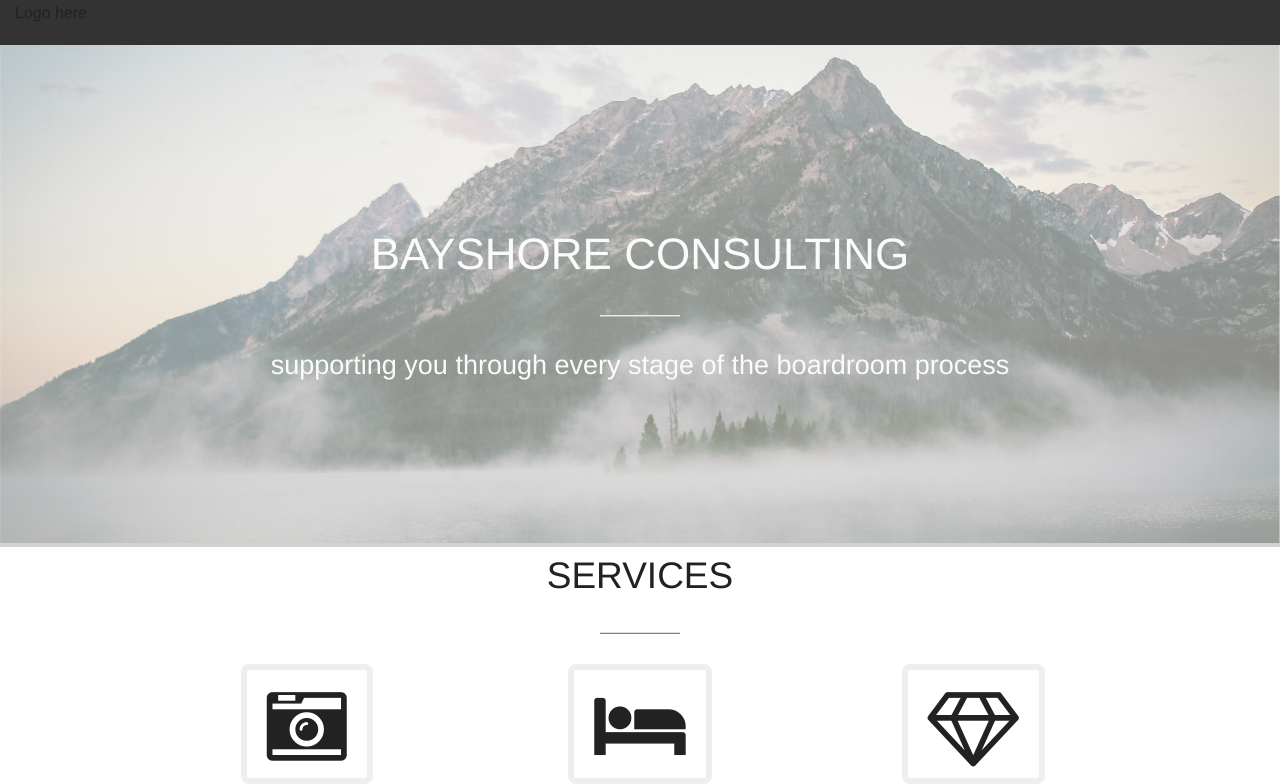
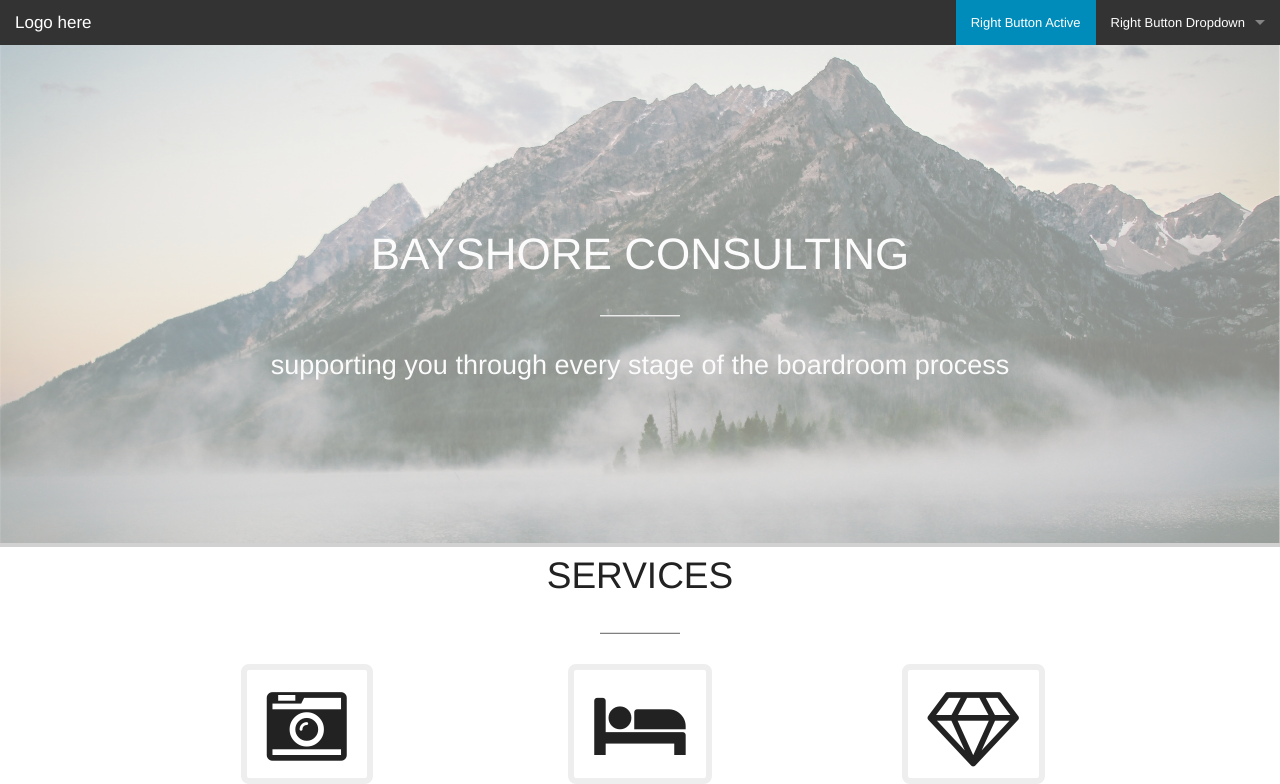
Before and after one commit to jcdSF/BCI, a plain HTML site: page index.html in a window 1280 px wide. Shown: the top 784 px of the page. Drawn offline with Linux system fonts and the light colour scheme.

Commit message:
Started top nav
Added basic structure for top nav.

```diff
--- a/index.html
+++ b/index.html
@@ -11,12 +11,30 @@
   </head>
   <body>
 
-    <nav class="top-bar">
-      <div class="row">
-        <div class="large-12 columns">
-          <p>Logo here</p>
-        </div>
-      </div>
+    <nav class="top-bar" data-topbar role="navigation">
+      <ul class="title-area">
+        <li class="name">
+          <h1><a href="#">Logo here</a></h1>
+        </li>
+        <!-- Remove the class "menu-icon" to get rid of menu icon. Take out "Menu" to just have icon alone -->
+        <li class="toggle-topbar menu-icon">
+          <a href="#"><span>Menu</span></a>
+        </li>
+      </ul>
+
+      <section class="top-bar-section">
+        <!-- Right Nav Section -->
+        <ul class="right">
+          <li class="active"><a href="#">Right Button Active</a></li>
+          <li class="has-dropdown">
+            <a href="#">Right Button Dropdown</a>
+            <ul class="dropdown">
+              <li><a href="#">First link in dropdown</a></li>
+              <li class="active"><a href="#">Active link in dropdown</a></li>
+            </ul>
+          </li>
+        </ul>
+      </section>
     </nav>
 
     <section class="hero">
```
